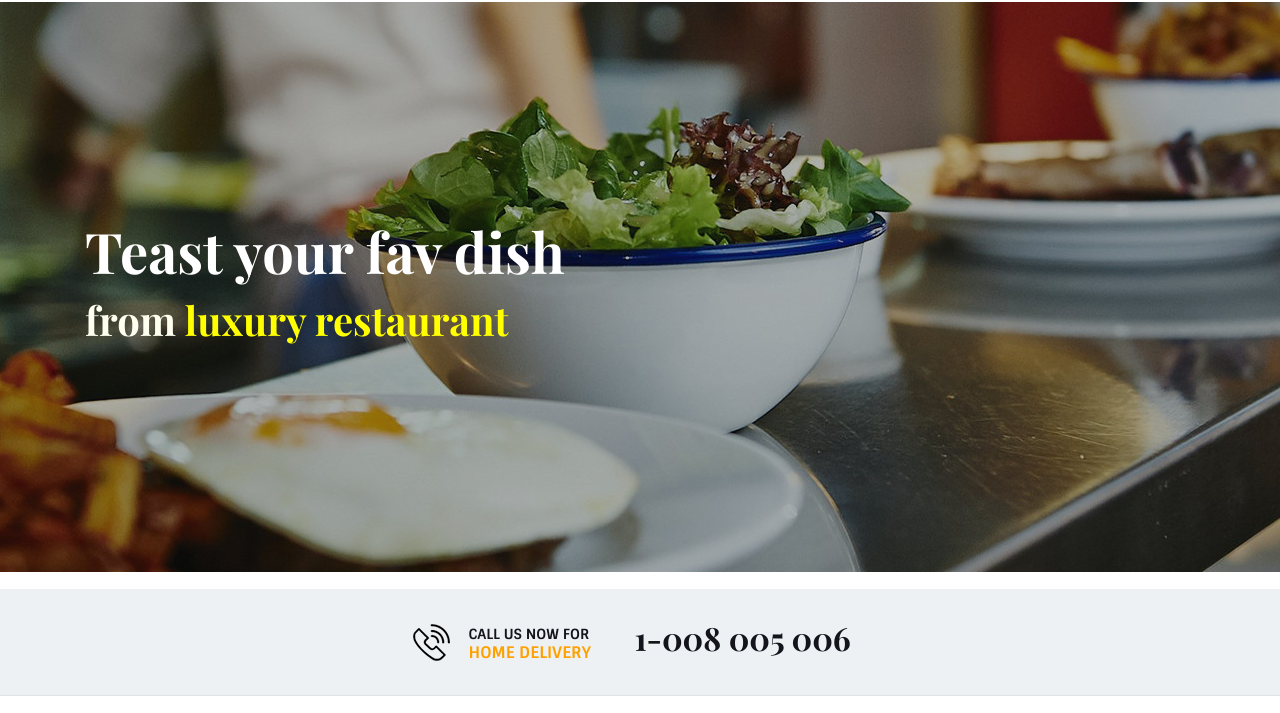
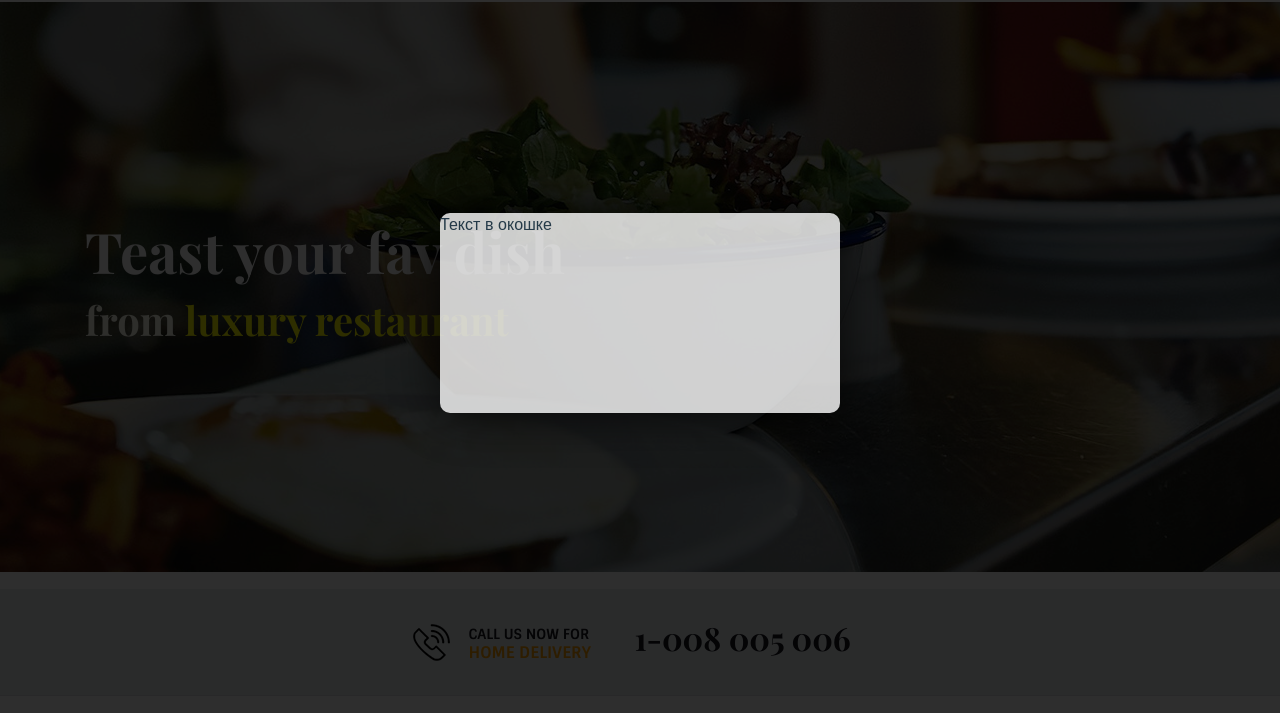
Before and after one commit to ikupdev/restaurant-landing, a plain HTML site: page index.html in a window 1280 px wide. Both pictures are taken after a click on the button "BOOK YOUR TABLE". Shown: the part 87-800 px from the top of the page. Drawn offline with nearby package versions, Linux system fonts and the light colour scheme.

Commit message:
main.js added

```diff
--- a/css/main.css
+++ b/css/main.css
@@ -273,3 +273,42 @@ h1, h2, h3, h4, h5, h6 {
     height: 1px;
     margin-top: 50px;
 }
+
+.modal2 {
+    display: none;
+    background: rgba(0,0,0,0.8);
+    position: fixed;
+    width: 100%;
+    height: 100%;
+    left: 0;
+    top: 0;
+    z-index: 1000;
+}
+
+.modal2__overlay {
+    background: rgba(0,0,0,0.1);
+    position: fixed;
+    width: 100%;
+    height: 100%;
+    left: 0;
+    top: 0;
+}
+
+
+.modal2__body {
+    width: 400px;
+    height: 200px;
+    position: fixed;
+    left: 50%;
+    top: 50%;
+    background: #ffffff;
+    opacity: .8;
+    margin-left: -200px;
+    margin-top: -100px;
+    border-radius: 10px;
+    box-shadow: 0 0 50px black;
+}
+
+.show {
+    display: block !important;
+}
--- a/index.html
+++ b/index.html
@@ -215,7 +215,7 @@
                 <div class="line"></div>
             </div>
             <div class="col-lg-4">
-                <div class="credits">2018 ©   All rights reserved</div>
+                <div class="credits">2018 © All rights reserved</div>
             </div>
             <div class="col-lg-4">
                 <div class="line"></div>
@@ -224,5 +224,16 @@
         </div>
     </div>
 </footer>
+
+<div id="modal" class="modal2">
+    <div class="modal2__overlay">
+        <div class="modal2__body">
+            Текст в окошке
+        </div>
+    </div>
+</div>
+
+<script src="https://code.jquery.com/jquery-3.5.1.slim.min.js" integrity="sha384-DfXdz2htPH0lsSSs5nCTpuj/zy4C+OGpamoFVy38MVBnE+IbbVYUew+OrCXaRkfj" crossorigin="anonymous"></script>
+<script src="js/main.js"></script>
 </body>
 </html>
--- /dev/null
+++ b/js/main.js
@@ -0,0 +1,8 @@
+$(function () {
+    $('.book').click(function () {
+        $('#modal').addClass('show');
+    });
+    $('.modal2__overlay').click(function () {
+        $('#modal').removeClass('show');
+    });
+})
```
